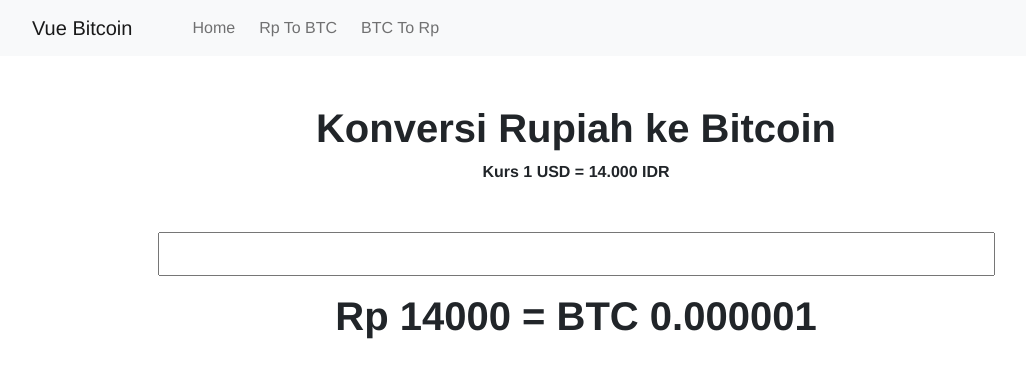
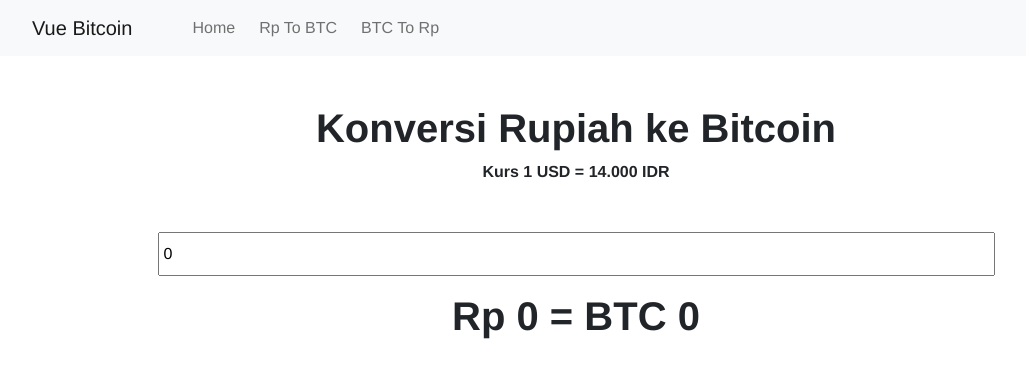
Before and after one commit to ajiprasetyo471/Vue_Bitcoin, a Vue app: page /rp-to-btc in a window 1280 px wide. Shown: the top 378 px of the page, without its empty margins (64-1090 px from the left). Built offline with nearby package versions, Linux system fonts and the light colour scheme.

Commit message:
finish integration RpToBtc

```diff
--- a/src/components/RpToBtc.vue
+++ b/src/components/RpToBtc.vue
@@ -6,17 +6,50 @@
       </h1>
       <p class="text-center mt-1 fw-bold">Kurs 1 USD = 14.000 IDR</p>
       <div class="d-flex justify-content-center mt-5">
-        <input type="number" class="w-75 py-2 px-1" />
+        <input
+          type="number"
+          v-model="inputRp"
+          @input="convertRpToBtc(inputRp)"
+          class="w-75 py-2 px-1"
+        />
       </div>
       <h1 class="text-center mt-3" style="font-weight: 600">
-        Rp 14000 = BTC 0.000001
+        {{ rupiah(inputRp) }} = BTC {{ resultBtc }}
       </h1>
     </div>
   </div>
 </template>
 
 <script>
+import axios from 'axios';
+
 export default {
   name: 'RpToBtc',
+  data() {
+    return {
+      inputRp: 0,
+      resultBtc: 0,
+    };
+  },
+  methods: {
+    async convertRpToBtc(inputNumber) {
+      let valUsd = inputNumber / 14000;
+      axios
+        .get(`https://blockchain.info/tobtc?currency=USD&value=${valUsd}`)
+        .then((response) => {
+          this.resultBtc = response.data;
+        })
+        .catch((error) => {
+          console.log(error);
+        });
+    },
+    rupiah(value) {
+      return new Intl.NumberFormat('id-ID', {
+        style: 'currency',
+        currency: 'IDR',
+        minimumFractionDigits: 0,
+      }).format(value);
+    },
+  },
 };
 </script>
```
